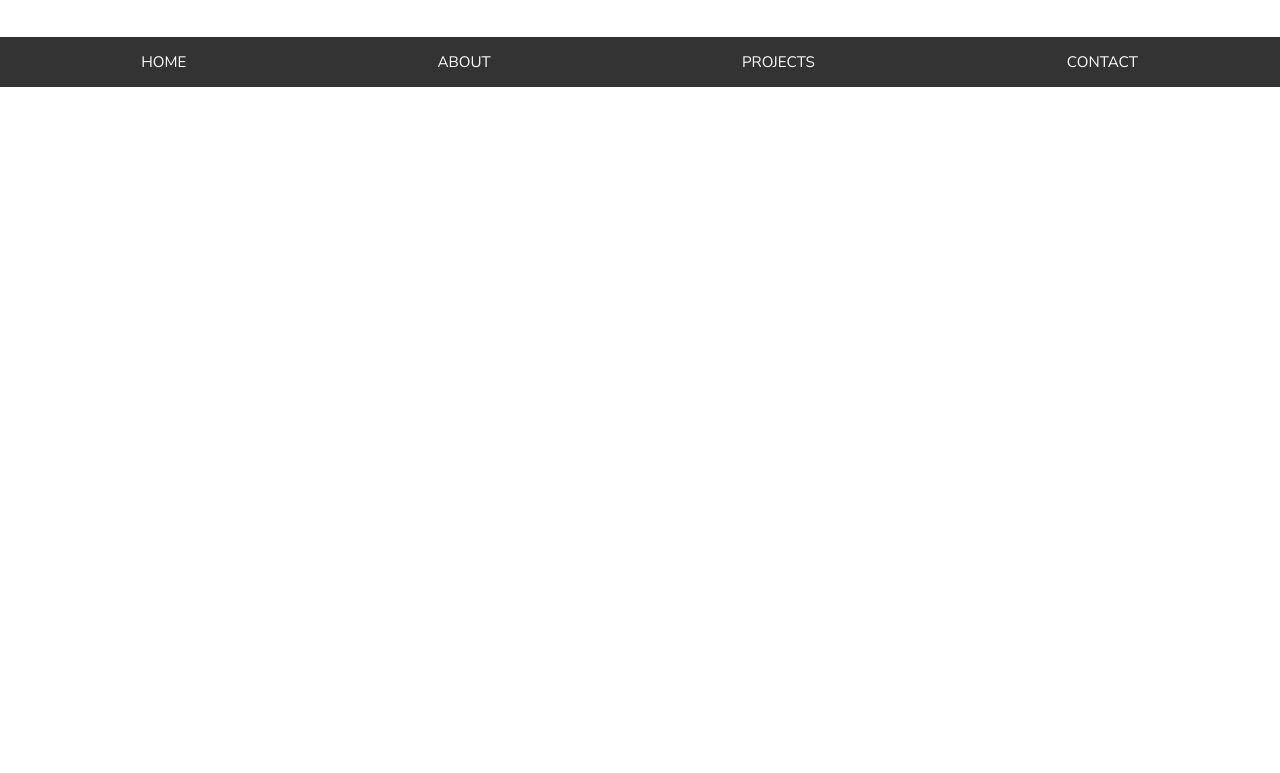
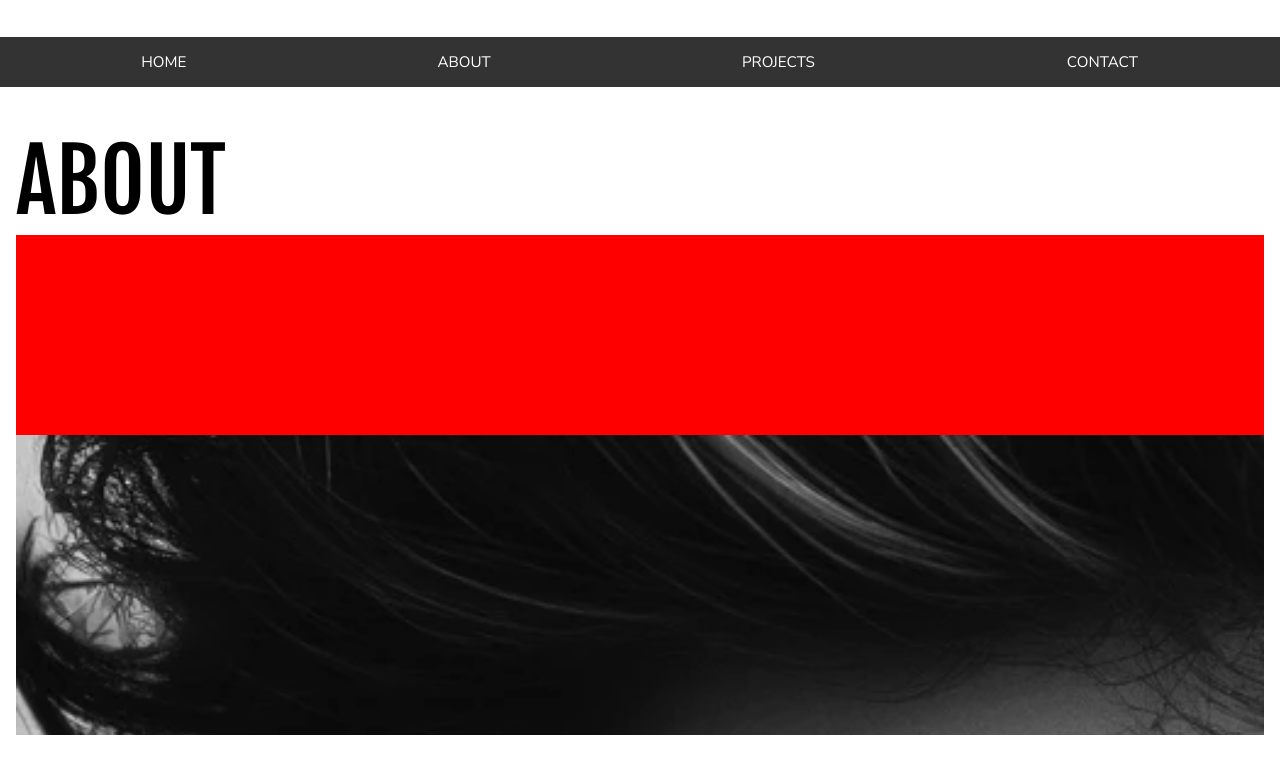
Before and after one commit to vladik93/portfolio-1, a plain HTML site: page index.html in a window 1280 px wide. Shown: the part 611-1384 px from the top of the page. Before the commit the page ends 1018 px from the top, so only its background shows below. Drawn offline with Linux system fonts and the light colour scheme.

Commit message:
making the profile-image move on scroll

```diff
--- a/index.html
+++ b/index.html
@@ -42,7 +42,17 @@
     </nav>
   </header>
 
-  <section class="about"></section>
+  <section class="about">
+    <h1 class="section-heading">ABOUT</h1>
+
+    <div class="profile-wrapper" id="profile-wrapper">
+
+
+    </div>
+
+
+  </section>
+
   <section class="projects"></section>
   <section class="contact"></section>
   <section class="contact"></section>
--- a/script.js
+++ b/script.js
@@ -1,6 +1,7 @@
 console.log('script.js is running');
 
 const headerEl = document.getElementById('header');
+const profileWrapperEl = document.getElementById('profile-wrapper');
 
 let headerOffsetTop = headerEl.offsetTop;
 
@@ -15,3 +16,21 @@ window.addEventListener('scroll', (e) => {
     headerEl.classList.remove('fixed');
   }
 });
+
+// ABOUT
+
+let  profileOffsetTop = profileWrapperEl.offsetTop - 30;
+
+
+window.addEventListener('scroll', () => {
+  let x = 0;
+
+  if(window.scrollY > profileOffsetTop) {
+    console.log(scrollY);
+    x += 10;
+    profileWrapperEl.style.backgroundPositionY = x + "%";
+  } else {
+    x -= 10;
+    profileWrapperEl.style.backgroundPositionY = x + "%";
+  }
+})
--- a/styles.scss
+++ b/styles.scss
@@ -15,8 +15,18 @@ body {
 
 }
 
+h1 {
+  font-family: "Fjalla One", sans-serif;
+  &.section-heading {
+    font-size: 8.6rem;
+    font-weight: 400;
+
+  }
+}
+
 section {
   padding: 4rem 1.6rem;
+
 }
 
 ul {
@@ -26,6 +36,7 @@ ul {
 // HEADER
 
 header {
+  z-index: 50;
   height: 50px;
   background: #333;
   color: #fff;
@@ -136,3 +147,28 @@ header {
     width: 270px;
   }
 }
+
+// ABOUT
+
+.about {
+  .profile-wrapper {
+    height: 500px;
+    width: 100%;
+    background: red;
+    overflow: hidden;
+    position: relative;
+    background-image: url(./images/profile_2.webp);
+    background-size: 200%;
+    background-repeat: no-repeat;
+
+    background-position: 0 20%;
+    transition: background-position 0.3s ease-in, transform 5s ease-in;
+    transform: rotate(0deg);
+    &.moved {
+      background-position: 0% 0%;
+      transform: rotate(1deg);
+    }
+
+  }
+
+}
```
Also changed, not shown: images/profile_1.webp (added), images/profile_2.webp (added), output.css, 2 other files.
